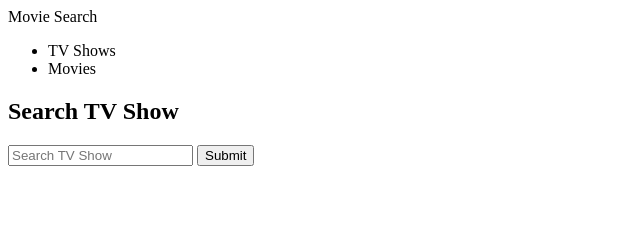
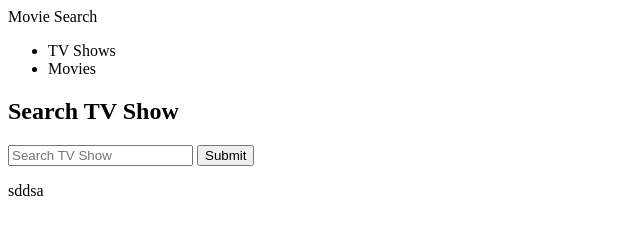
Before and after one commit to lwtrix/movieSearchProject, a plain HTML site: page index.html in a window 1280 px wide. Shown: the full height of the page, 0-640 px from the left. Drawn offline with nearby package versions, Linux system fonts and the light colour scheme.

Commit message:
added di

```diff
--- a/index.html
+++ b/index.html
@@ -27,9 +27,7 @@
         </ul>
 
     </nav>
-
-
-
+    <div>sddsa</div>
     <script src="javascript/script.js"></script>
 </body>
 </html>
```
